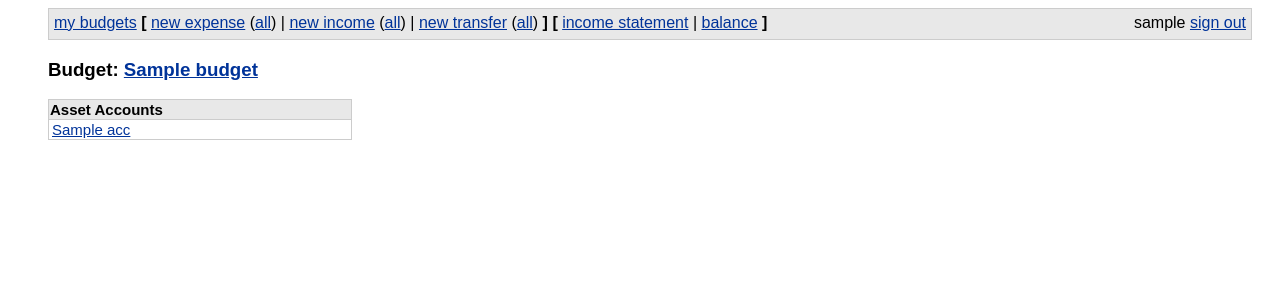
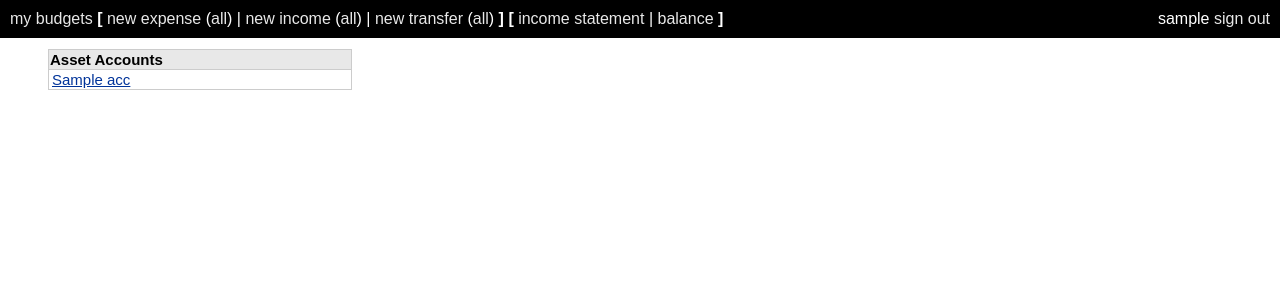
Before and after one commit to armsmaster/harmonium, a Django app: page /budget/1/accounts/asset/ in a window 1280 px wide. Shown: the top 300 px of the page. Run offline with Django 3.2, Linux system fonts and the light colour scheme; a user stored in the database is signed in; tables that the repository leaves empty hold one stand-in row (values such as "Sample post"); parts of the project's set-up code (start-up, migrations or seed data) failed here and were passed over.

Commit message:
top menu design

```diff
--- a/budget/templates/budget/base.html
+++ b/budget/templates/budget/base.html
@@ -5,14 +5,29 @@
 		}
 		.page-header {
 			z-index: 1;
-			position: relative;
-			height: 20px;
+			position: fixed;
+			top: 0px;
+			left: 0px;
+			//height: 20px;
+			width: 100%;
+			box-sizing: border-box;
 			margin-bottom: 0px;
-			margin-left: 40px;
-			margin-right: 20px;
-			padding: 5px;
-			border: 1px solid #cccccc;
-			background-color: #e8e8e8;
+			margin-left: 0px;
+			margin-right: 0px;
+			margin-top: 0px;
+			padding: 10px;
+			background-color: black;
+			color: white;
+		}
+		.page-header a:link {
+			color: #e8e8e8;
+			text-decoration: none;
+		}
+		.page-header a:hover {
+			font-weight: bold;
+		}
+		.page-header a:visited {
+			color: #e8e8e8;
 		}
 		.main-content-container {
 			display: block;
@@ -171,6 +186,7 @@
 		{% else %}
 		<div style="text-align: right; float: right;"><a href="/notes/login/">sign in</a></div>
 		{% endif %}
+	</header>
 	</div>
 	<div class="main-content-container">
 		{% block content %}
```
